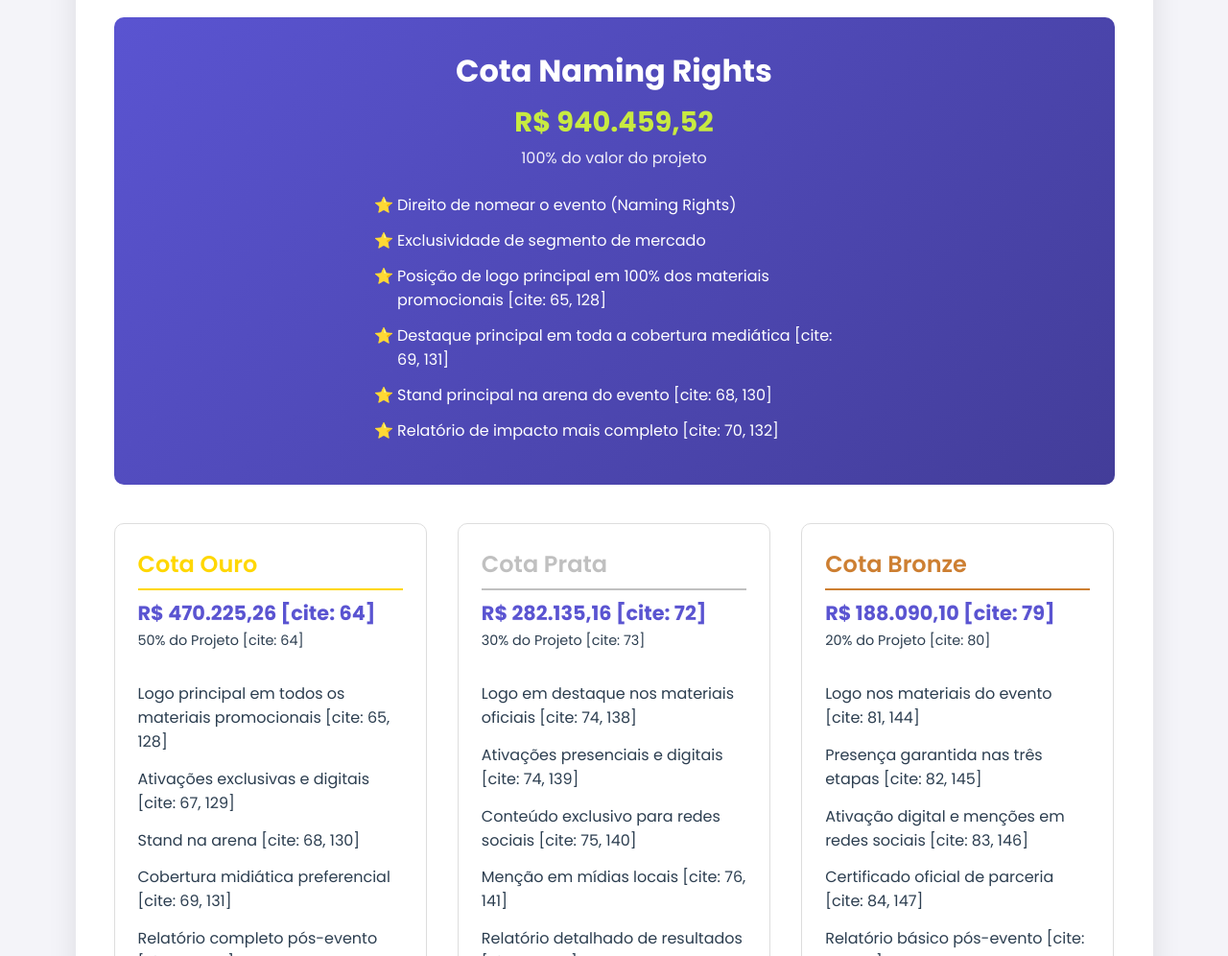
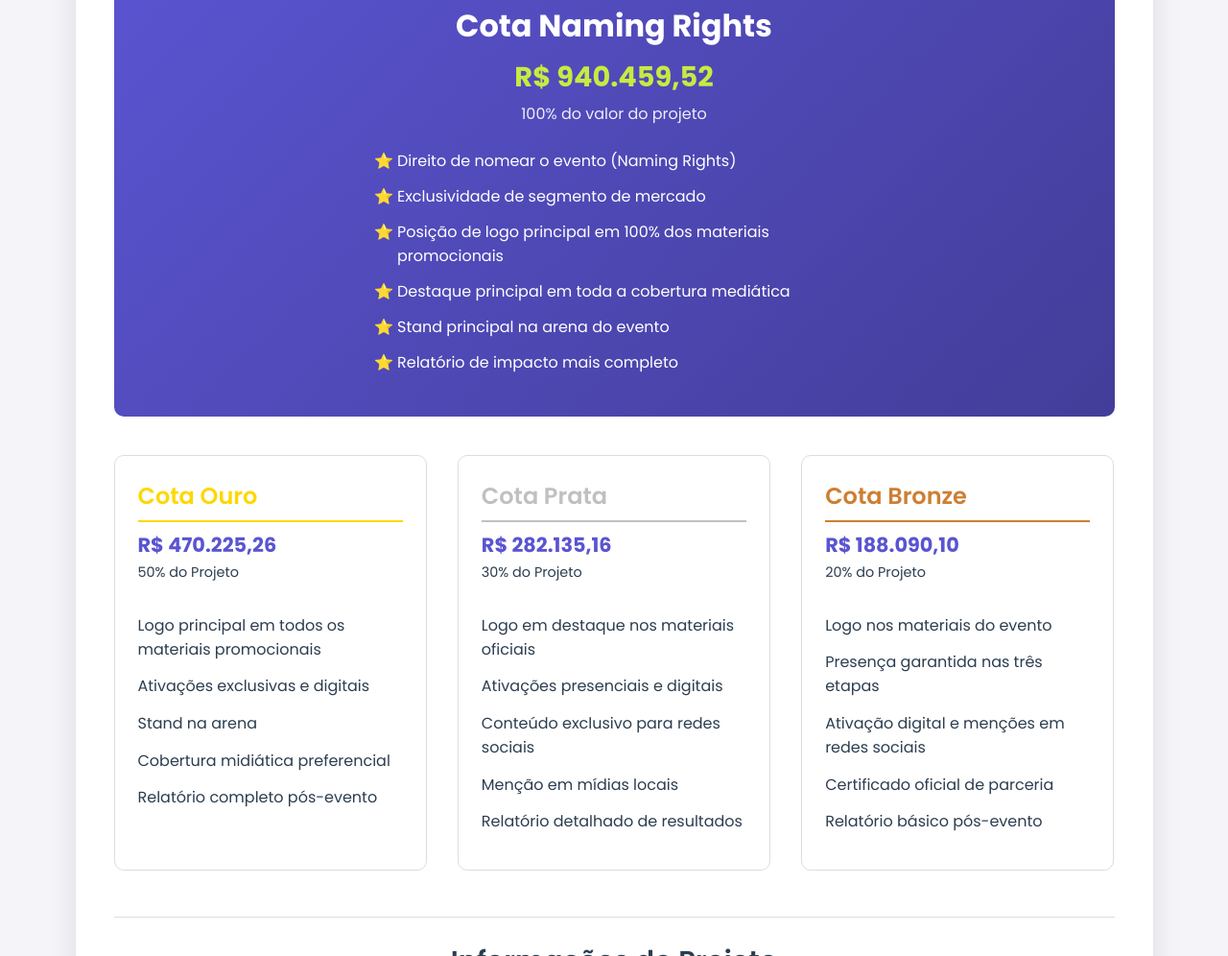
Before and after one commit to ctb-tm/festival-imprimir, a plain HTML site: page index.html in a window 1280 px wide. Shown: the part 1804-2800 px from the top of the page at 96% size. Drawn offline with Linux system fonts and the light colour scheme.

Commit message:
Update index.html

```diff
--- a/index.html
+++ b/index.html
@@ -9,6 +9,7 @@
     <link href="https://fonts.googleapis.com/css2?family=Poppins:wght@300;400;600;700&display=swap" rel="stylesheet">
 
     <style>
+        /* Documentação: Definição das variáveis de cores para fácil manutenção */
         :root {
             --cor-primaria: #5a54d1;
             --cor-secundaria: #c8ea41;
@@ -20,6 +21,7 @@
             --cor-bronze: #cd7f32;
         }
 
+        /* Documentação: Reset básico de estilos para consistência entre navegadores */
         * {
             box-sizing: border-box;
             margin: 0;
@@ -33,6 +35,7 @@
             padding: 2rem 0;
         }
 
+        /* Documentação: Container principal que simula a folha A4 em ecrã */
         .container-a4 {
             width: 100%;
             max-width: 1123px;
@@ -44,6 +47,7 @@
             margin: 2rem auto;
         }
 
+        /* Documentação: Estilos do cabeçalho */
         header {
             text-align: center;
             padding-bottom: 1.5rem;
@@ -70,6 +74,7 @@
             margin-top: 0.5rem;
         }
 
+        /* Documentação: Estilos padrão para os títulos de cada secção */
         .titulo-seccao {
             font-size: 1.8rem;
             font-weight: 600;
@@ -94,6 +99,7 @@
             margin: 0 auto 2.5rem auto;
         }
 
+        /* Documentação: Layout em grelha para os cartões de informação */
         .grelha {
             display: flex;
             flex-wrap: wrap;
@@ -133,7 +139,7 @@
             font-size: 2.5rem;
         }
 
-        /* NOVO: Estilo para o container da nova cota principal */
+        /* Documentação: Estilo de destaque para a Cota Naming Rights */
         #cota-naming-rights {
             background: linear-gradient(135deg, var(--cor-primaria), #433d99);
             color: var(--cor-texto-claro);
@@ -178,7 +184,7 @@
             color: var(--cor-ouro);
          }
 
-
+        /* Documentação: Container para as cotas Ouro, Prata e Bronze */
         .cotas-container {
             display: flex;
             gap: 2rem;
@@ -208,10 +214,10 @@
         .cota .valor { font-size: 1.3rem; font-weight: 700; color: var(--cor-primaria); margin-bottom: 0.2rem; }
         .cota .percentagem { font-size: 0.9rem; font-weight: 400; margin-bottom: 1rem; }
 
-        /* GARANTIA: Estas regras asseguram que NENHUMA cota tenha marcadores de lista. */
+        /* Documentação: Regras que removem os marcadores das listas das cotas */
         .cota ul {
-            list-style: none; /* Remove os marcadores */
-            padding-left: 0;  /* Remove o espaçamento extra */
+            list-style: none;
+            padding-left: 0;
             margin-top: 1rem;
             flex-grow: 1;
         }
@@ -220,10 +226,12 @@
             margin-bottom: 0.85rem;
         }
 
+        /* Documentação: Cores para os títulos das cotas */
         #cota-ouro h3 { border-color: var(--cor-ouro); color: var(--cor-ouro); }
         #cota-prata h3 { border-color: var(--cor-prata); color: var(--cor-prata); }
         #cota-bronze h3 { border-color: var(--cor-bronze); color: var(--cor-bronze); }
 
+        /* Documentação: Estilos do rodapé */
         footer {
             margin-top: 3rem;
             padding-top: 1.5rem;
@@ -235,6 +243,7 @@
         footer a { color: var(--cor-primaria); text-decoration: none; font-weight: 600; }
         footer a:hover { text-decoration: underline; }
 
+        /* Documentação: Estilos específicos para impressão (formato A4 Paisagem) */
         @media print {
             body { padding: 0; background-color: #fff; }
             .container-a4 {
@@ -250,7 +259,7 @@
             header img { height: 180px; }
             header h1 { font-size: 24pt; }
             .titulo-seccao { font-size: 16pt; }
-            body, p, li { font-size: 9pt; } /* Reduzido para garantir o encaixe */
+            body, p, li { font-size: 9pt; }
         }
     </style>
 </head>
@@ -264,26 +273,26 @@
         </header>
         <section class="sobre-evento">
             <div class="center-title"><h2 class="titulo-seccao">Sobre o Evento</h2></div>
-            <p>O Festival de Esportes da Bahia é um evento itinerante e gratuito, projetado para conectar pessoas, inspirar um estilo de vida mais ativo e combater o sedentarismo[cite: 9, 10, 11]. Com foco no público adulto e idoso, a nossa missão é promover a integração social num ambiente seguro e acolhedor[cite: 10, 11, 23].</p>
+            <p>O Festival de Esportes da Bahia é um evento itinerante e gratuito, projetado para conectar pessoas, inspirar um estilo de vida mais ativo e combater o sedentarismo. Com foco no público adulto e idoso, a nossa missão é promover a integração social num ambiente seguro e acolhedor.</p>
         </section>
         <section class="numeros-projeto">
             <div class="center-title"><h2 class="titulo-seccao">Números do Projeto</h2></div>
             <div class="grelha">
-                <div class="cartao"><div class="numero">3</div><div class="descricao">Etapas do Festival [cite: 199]</div></div>
-                <div class="cartao"><div class="numero">1.200</div><div class="descricao">Participantes por Etapa [cite: 191, 192]</div></div>
-                <div class="cartao"><div class="numero">3.600</div><div class="descricao">Total de Participantes [cite: 124, 193, 194]</div></div>
-                <div class="cartao"><div class="numero">417</div><div class="descricao">Municípios Baianos [cite: 124, 200, 201]</div></div>
-                <div class="cartao"><div class="numero">18+</div><div class="descricao">Foco em Adultos e Idosos [cite: 196, 197]</div></div>
-                <div class="cartao"><div class="numero">100%</div><div class="descricao">Gratuito para Participantes [cite: 202, 203]</div></div>
+                <div class="cartao"><div class="numero">3</div><div class="descricao">Etapas do Festival</div></div>
+                <div class="cartao"><div class="numero">1.200</div><div class="descricao">Participantes por Etapa</div></div>
+                <div class="cartao"><div class="numero">3.600</div><div class="descricao">Total de Participantes</div></div>
+                <div class="cartao"><div class="numero">417</div><div class="descricao">Municípios Baianos</div></div>
+                <div class="cartao"><div class="numero">18+</div><div class="descricao">Foco em Adultos e Idosos</div></div>
+                <div class="cartao"><div class="numero">100%</div><div class="descricao">Gratuito para Participantes</div></div>
             </div>
         </section>
         <section class="porque-patrocinar">
             <div class="center-title"><h2 class="titulo-seccao">Por que Patrocinar o Festival?</h2></div>
             <div class="grelha">
-                <div class="cartao secundario"><div class="icone">📢</div><div class="descricao"><strong>Visibilidade Massiva</strong><br>Exposição para milhares de participantes e cobertura mediática regional[cite: 211].</div></div>
-                <div class="cartao secundario"><div class="icone">❤️</div><div class="descricao"><strong>Valores Positivos</strong><br>Associação da marca à saúde, bem-estar, inclusão e qualidade de vida[cite: 206, 207].</div></div>
-                <div class="cartao secundario"><div class="icone">📰</div><div class="descricao"><strong>Mídia Espontânea</strong><br>Potencial de conteúdo orgânico e cobertura jornalística em múltiplas cidades[cite: 213, 214].</div></div>
-                <div class="cartao secundario"><div class="icone">🌍</div><div class="descricao"><strong>Responsabilidade Social</strong><br>Compromisso ESG e impacto positivo direto nas comunidades[cite: 215].</div></div>
+                <div class="cartao secundario"><div class="icone">📢</div><div class="descricao"><strong>Visibilidade Massiva</strong><br>Exposição para milhares de participantes e cobertura mediática regional.</div></div>
+                <div class="cartao secundario"><div class="icone">❤️</div><div class="descricao"><strong>Valores Positivos</strong><br>Associação da marca à saúde, bem-estar, inclusão e qualidade de vida.</div></div>
+                <div class="cartao secundario"><div class="icone">📰</div><div class="descricao"><strong>Mídia Espontânea</strong><br>Potencial de conteúdo orgânico e cobertura jornalística em múltiplas cidades.</div></div>
+                <div class="cartao secundario"><div class="icone">🌍</div><div class="descricao"><strong>Responsabilidade Social</strong><br>Compromisso ESG e impacto positivo direto nas comunidades.</div></div>
             </div>
         </section>
     </main>
@@ -297,50 +306,50 @@
                 <p class="valor">R$ 940.459,52</p>
                 <p class="percentagem">100% do valor do projeto</p>
                 <ul>
-                    <li>Direito de nomear o evento (Naming Rights) </li>
+                    <li>Direito de nomear o evento (Naming Rights)</li>
                     <li>Exclusividade de segmento de mercado</li>
-                    <li>Posição de logo principal em 100% dos materiais promocionais [cite: 65, 128]</li>
-                    <li>Destaque principal em toda a cobertura mediática [cite: 69, 131]</li>
-                    <li>Stand principal na arena do evento [cite: 68, 130]</li>
-                    <li>Relatório de impacto mais completo [cite: 70, 132]</li>
+                    <li>Posição de logo principal em 100% dos materiais promocionais</li>
+                    <li>Destaque principal em toda a cobertura mediática</li>
+                    <li>Stand principal na arena do evento</li>
+                    <li>Relatório de impacto mais completo</li>
                 </ul>
             </div>
 
             <div class="cotas-container">
                 <div class="cota" id="cota-ouro">
                     <h3>Cota Ouro</h3>
-                    <p class="valor">R$ 470.225,26 [cite: 64]</p>
-                    <p class="percentagem">50% do Projeto [cite: 64]</p>
+                    <p class="valor">R$ 470.225,26</p>
+                    <p class="percentagem">50% do Projeto</p>
                     <ul>
-                        <li>Logo principal em todos os materiais promocionais [cite: 65, 128]</li>
-                        <li>Ativações exclusivas e digitais [cite: 67, 129]</li>
-                        <li>Stand na arena [cite: 68, 130]</li>
-                        <li>Cobertura midiática preferencial [cite: 69, 131]</li>
-                        <li>Relatório completo pós-evento [cite: 70, 132]</li>
+                        <li>Logo principal em todos os materiais promocionais</li>
+                        <li>Ativações exclusivas e digitais</li>
+                        <li>Stand na arena</li>
+                        <li>Cobertura midiática preferencial</li>
+                        <li>Relatório completo pós-evento</li>
                     </ul>
                 </div>
                 <div class="cota" id="cota-prata">
                     <h3>Cota Prata</h3>
-                    <p class="valor">R$ 282.135,16 [cite: 72]</p>
-                    <p class="percentagem">30% do Projeto [cite: 73]</p>
+                    <p class="valor">R$ 282.135,16</p>
+                    <p class="percentagem">30% do Projeto</p>
                     <ul>
-                        <li>Logo em destaque nos materiais oficiais [cite: 74, 138]</li>
-                        <li>Ativações presenciais e digitais [cite: 74, 139]</li>
-                        <li>Conteúdo exclusivo para redes sociais [cite: 75, 140]</li>
-                        <li>Menção em mídias locais [cite: 76, 141]</li>
-                        <li>Relatório detalhado de resultados [cite: 77, 142]</li>
+                        <li>Logo em destaque nos materiais oficiais</li>
+                        <li>Ativações presenciais e digitais</li>
+                        <li>Conteúdo exclusivo para redes sociais</li>
+                        <li>Menção em mídias locais</li>
+                        <li>Relatório detalhado de resultados</li>
                     </ul>
                 </div>
                 <div class="cota" id="cota-bronze">
                     <h3>Cota Bronze</h3>
-                    <p class="valor">R$ 188.090,10 [cite: 79]</p>
-                    <p class="percentagem">20% do Projeto [cite: 80]</p>
+                    <p class="valor">R$ 188.090,10</p>
+                    <p class="percentagem">20% do Projeto</p>
                     <ul>
-                        <li>Logo nos materiais do evento [cite: 81, 144]</li>
-                        <li>Presença garantida nas três etapas [cite: 82, 145]</li>
-                        <li>Ativação digital e menções em redes sociais [cite: 83, 146]</li>
-                        <li>Certificado oficial de parceria [cite: 84, 147]</li>
-                        <li>Relatório básico pós-evento [cite: 85, 148]</li>
+                        <li>Logo nos materiais do evento</li>
+                        <li>Presença garantida nas três etapas</li>
+                        <li>Ativação digital e menções em redes sociais</li>
+                        <li>Certificado oficial de parceria</li>
+                        <li>Relatório básico pós-evento</li>
                     </ul>
                 </div>
             </div>
@@ -348,9 +357,9 @@
         <footer>
             <div class="center-title"><h2 class="titulo-seccao">Informações do Projeto</h2></div>
             <p>
-                <strong>Proponente:</strong> CLUBE DOS TENISTAS DA BAHIA (CTB) [cite: 41, 42] <br>
-                <strong>CNPJ:</strong> 23.146.328/0001-16 [cite: 43, 44] | <strong>Nº do Projeto:</strong> 2501213 [cite: 45, 46] <br>
-                <strong>Paulo Carneiro (CEO):</strong> <a href="mailto:paulo@ctb-ba.com.br">paulo@ctb-ba.com.br</a> [cite: 103, 159] | WhatsApp: (71) 98530-4903 [cite: 102, 159]
+                <strong>Proponente:</strong> CLUBE DOS TENISTAS DA BAHIA (CTB) <br>
+                <strong>CNPJ:</strong> 23.146.328/0001-16 | <strong>Nº do Projeto:</strong> 2501213 <br>
+                <strong>Paulo Carneiro (CEO):</strong> <a href="mailto:paulo@ctb-ba.com.br">paulo@ctb-ba.com.br</a> | WhatsApp: (71) 98530-4903
             </p>
         </footer>
     </main>
```
